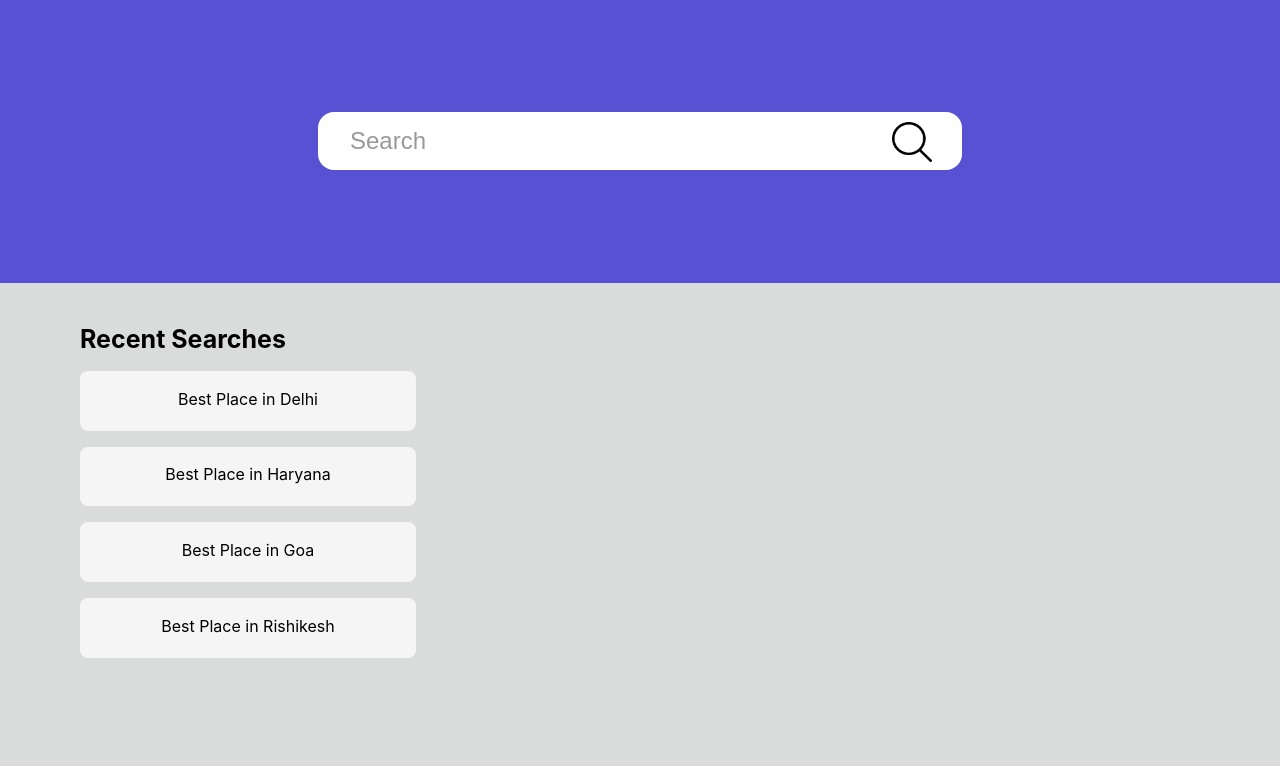
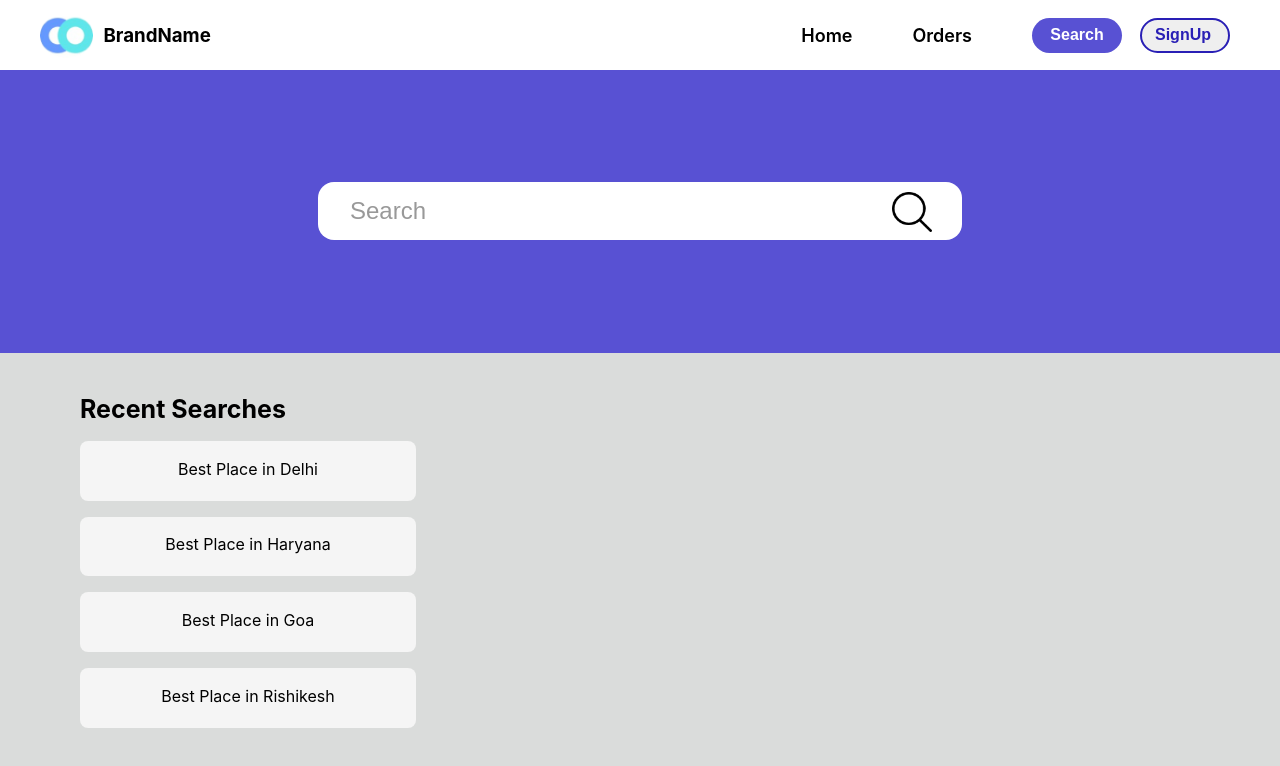
Before and after one commit to imdeepakvermaa/App01, a React (Create React App) app: page / in a window 1280 px wide. Shown: the top 766 px of the page. Built offline with nearby package versions, Linux system fonts and the light colour scheme.

Commit message:
Header Resolved

```diff
--- a/src/App.css
+++ b/src/App.css
@@ -75,3 +75,82 @@ input::placeholder {
 .recentsearcheslist{
   margin: -0.5rem 0rem 0rem 4rem;
 }
+
+.Logo{
+  display: flex;
+  justify-content: center;
+  align-items: center;
+  gap: 10px;
+
+}
+
+
+.Logo img{
+  height: 45px;
+
+}
+
+.Header{
+  height: 70px;
+  display: flex;
+  padding-left: 40px;
+  padding-right: 40px;
+
+  justify-content: space-between;
+  align-items: center;
+  background-color: white;
+
+
+}
+
+.Second-part-nav-bar{
+  display: flex;
+}
+
+.Elements{
+  display: flex;
+  justify-content: center;
+  align-items: center;
+  list-style-type: none;
+  gap: 60px;
+  padding: 10px;
+  font-weight: 600;
+  font-size: large;
+}
+.Elements :hover{
+  cursor: pointer;
+}
+
+
+/* Sign in / up button  */
+.SearchButton{
+  height: 35px;
+  width: 90px;
+  background-color: #5851D3;
+  color: white;
+  font-weight: 700;
+  border-radius: 50px;
+  font-size: medium;
+  border:none;
+
+
+
+
+}
+
+.SignButton{
+  height: 35px;
+  width: 90px;
+  color: #291fb5;
+  font-weight: 700;
+  border-radius: 50px;
+  font-size: medium;
+  border: 2px solid #291fb5;
+  padding-right: 10px;
+
+}
+
+.btn{
+  display: flex;
+  gap: 18px;
+}
--- a/src/App.js
+++ b/src/App.js
@@ -1,8 +1,10 @@
 import './App.css';
 import SearchPage from './Pages/SearchPage';
+import Header from './Components/Header';
 function App() {
   return (
     <div className="App">
+      <Header/>
       <SearchPage/>
     </div>
   );
```
